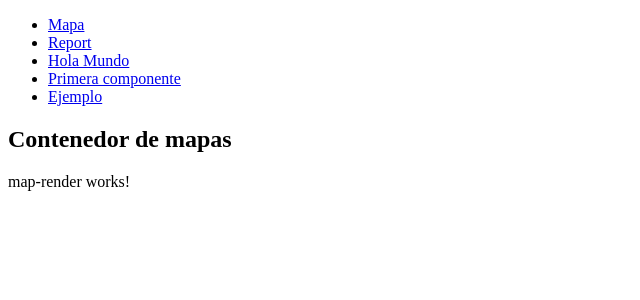
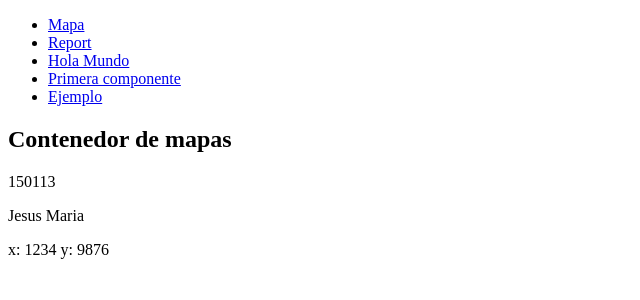
Before and after one commit to neotrons/inei_curso_angular, an Angular app: page /map in a window 1280 px wide. Shown: the top 300 px of the page, without its empty margins (0-640 px from the left). Built offline with nearby package versions, Linux system fonts and the light colour scheme.

Commit message:
feat: communication between components using input
- add interface

```diff
--- /dev/null
+++ b/src/app/modules/maps/interfaces/ubigeo-data.ts
@@ -0,0 +1,5 @@
+export interface UbigeoData {
+  ubigeo: string;
+  nombre: string;
+  point: [number, number]
+}
--- a/src/app/modules/maps/map-container/map-container.component.html
+++ b/src/app/modules/maps/map-container/map-container.component.html
@@ -1,2 +1,2 @@
 <h2>Contenedor de mapas</h2>
-<app-map-render></app-map-render>
+<app-map-render [data]="ubigeoSelected"></app-map-render>
--- a/src/app/modules/maps/map-container/map-container.component.ts
+++ b/src/app/modules/maps/map-container/map-container.component.ts
@@ -1,4 +1,5 @@
 import { Component, OnInit } from '@angular/core';
+import { UbigeoData } from '../interfaces/ubigeo-data';
 
 @Component({
   selector: 'app-map-container',
@@ -7,9 +8,13 @@ import { Component, OnInit } from '@angular/core';
 })
 export class MapContainerComponent implements OnInit {
 
+  ubigeoSelected: UbigeoData = {
+    ubigeo: "150113",
+    nombre: "Jesus Maria",
+    point: [1234, 9876]
+  }
   constructor() { }
 
   ngOnInit(): void {
   }
-
 }
--- a/src/app/modules/maps/map-render/map-render.component.html
+++ b/src/app/modules/maps/map-render/map-render.component.html
@@ -1 +1,12 @@
-<p>map-render works!</p>
+<p>
+  {{ data.ubigeo }}
+ </p>
+
+<p>
+ {{ data.nombre }}
+</p>
+
+<p>
+  x: {{ data.point[0] }}
+  y: {{ data.point[1] }}
+ </p>
```
Also changed, not shown: src/app/modules/maps/map-render/map-render.component.ts (+6 -2 lines).
